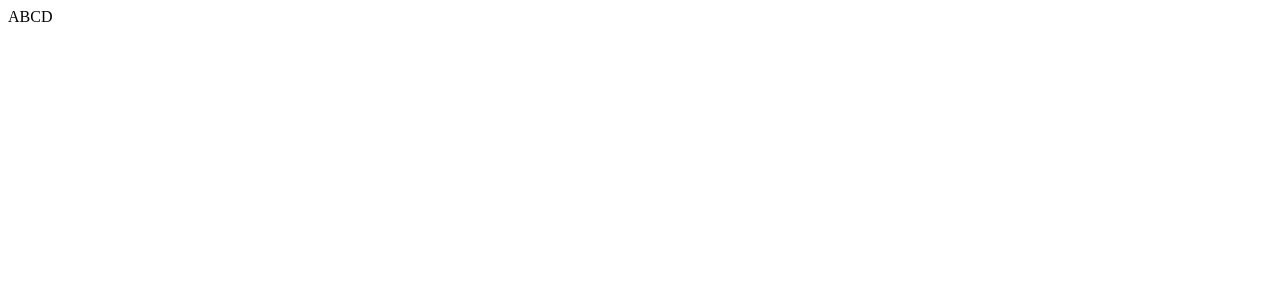
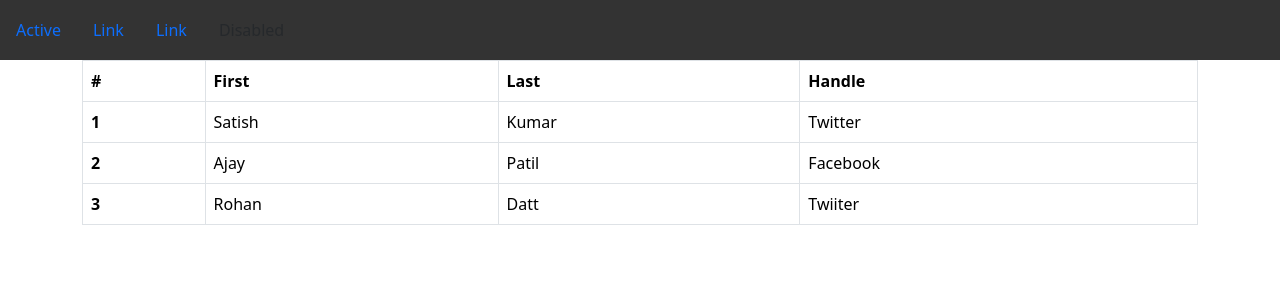
Before and after one commit to vinaythakoor004/angularApp, an Angular app: page /dashboard in a window 1280 px wide. Before the commit this address led to /. Shown: the top 300 px of the page. Built offline with nearby package versions, Linux system fonts and the light colour scheme.

Commit message:
Added dashboard comp

```diff
--- a/angular.json
+++ b/angular.json
@@ -27,9 +27,12 @@
               }
             ],
             "styles": [
-              "src/styles.css"
+              "src/styles.css",
+              "./node_modules/bootstrap/dist/css/bootstrap.min.css"
             ],
-            "scripts": [],
+            "scripts": [
+               "./node_modules/bootstrap/dist/js/bootstrap.bundle.min.js"
+            ],
             "server": "src/main.server.ts",
             "outputMode": "server",
             "ssr": {
@@ -97,5 +100,8 @@
         }
       }
     }
+  },
+  "cli": {
+    "analytics": false
   }
 }
--- a/package.json
+++ b/package.json
@@ -20,6 +20,8 @@
     "@angular/platform-server": "^19.2.0",
     "@angular/router": "^19.2.0",
     "@angular/ssr": "^19.2.5",
+    "@popperjs/core": "^2.11.8",
+    "bootstrap": "^5.3.3",
     "express": "^4.18.2",
     "rxjs": "~7.8.0",
     "tslib": "^2.3.0",
--- a/src/app/app.component.html
+++ b/src/app/app.component.html
@@ -1,4 +1,7 @@
-<div>
-    <a>ABCD</a>
-</div>
+<nav class="nav navbarClass">
+    <a class="nav-link active" aria-current="page" href="#">Active</a>
+    <a class="nav-link" href="#">Link</a>
+    <a class="nav-link" href="#">Link</a>
+    <a class="nav-link disabled" href="#" tabindex="-1" aria-disabled="true">Disabled</a>
+</nav>
 <router-outlet />
--- a/src/app/app.routes.ts
+++ b/src/app/app.routes.ts
@@ -1,3 +1,11 @@
 import { Routes } from '@angular/router';
+import { DashboardComponent } from './dashboard/dashboard.component';
 
-export const routes: Routes = [];
+export const routes: Routes = [
+    {
+        path: '',
+         children: [
+            { path: '', redirectTo: '/dashboard', pathMatch: 'full'},
+            { path: 'dashboard', component: DashboardComponent }]
+    },
+];
--- /dev/null
+++ b/src/app/dashboard/dashboard.component.html
@@ -0,0 +1,20 @@
+<div class="container">
+    <table class="table table-bordered">
+        <thead>
+            <tr>
+                <th scope="col">#</th>
+                <th scope="col">First</th>
+                <th scope="col">Last</th>
+                <th scope="col">Handle</th>
+            </tr>
+        </thead>
+        <tbody>
+            <tr *ngFor="let item of userData; let i = index">
+                <th scope="row">{{i+1}}</th>
+                <td>{{item.firstName}}</td>
+                <td>{{item.lastName}}</td>
+                <td>{{item.handle}}</td>
+            </tr>
+        </tbody>
+    </table>
+</div>
--- /dev/null
+++ b/src/app/dashboard/dashboard.component.ts
@@ -0,0 +1,15 @@
+import { CommonModule } from '@angular/common';
+import { Component } from '@angular/core';
+
+@Component({
+  selector: 'app-dashboard',
+  imports: [CommonModule],
+  templateUrl: './dashboard.component.html',
+  styleUrl: './dashboard.component.css'
+})
+export class DashboardComponent {
+  userData: Array<any> = [
+    { firstName: "Satish", lastName: "Kumar", handle: "Twitter" },
+    { firstName: "Ajay", lastName: "Patil", handle: "Facebook" },
+    { firstName: "Rohan", lastName: "Datt", handle: "Twiiter" }];
+}
--- a/src/styles.css
+++ b/src/styles.css
@@ -1 +1,11 @@
 /* You can add global styles to this file, and also import other style files */
+.navbarClass {
+  background-color: #333;
+  color: white;
+  padding: 10px;
+}
+
+.navbarClass.nav-link {
+  color: white;
+  text-decoration: none;
+}
```
Also changed, not shown: src/app/dashboard/dashboard.component.css (added), 1 other file (tests, documents, lock files or other folders).
